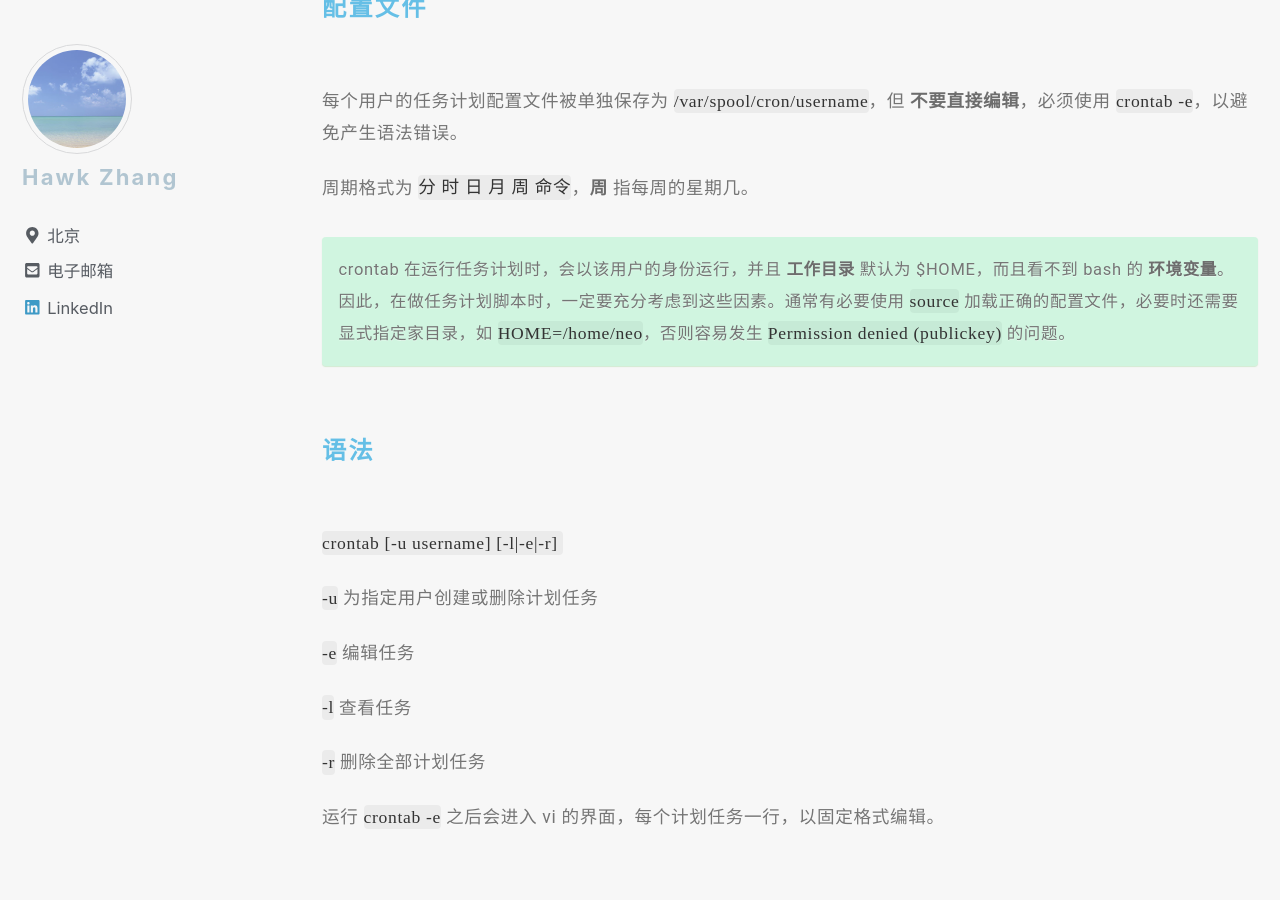
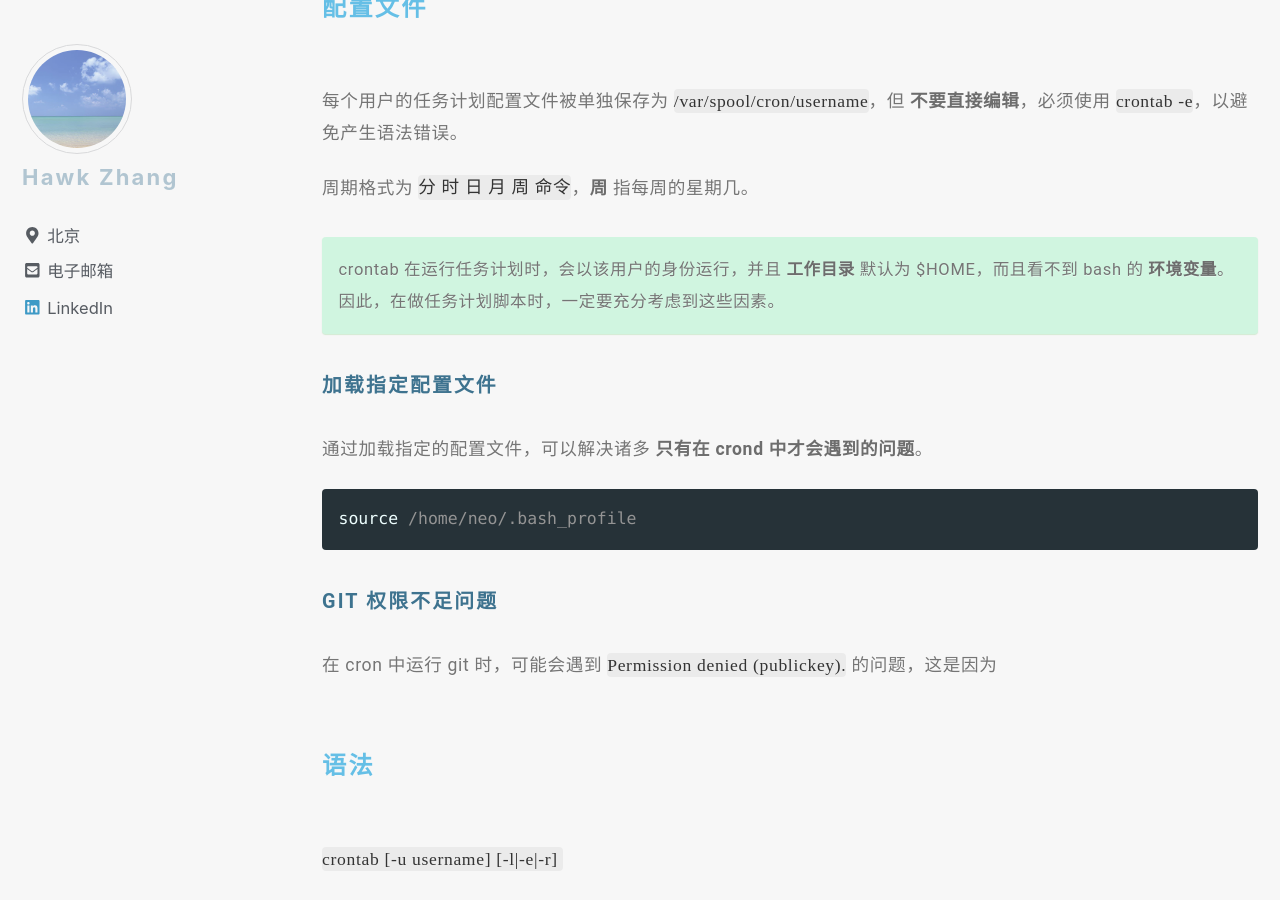
Before and after one commit to narru888/linotes_note, a Jekyll site: the page built from _posts/tools/2015-02-01-cron.md, in a window 1280 px wide and 900 px high, scrolled down 6836 px. Built offline with Jekyll 4.4.1, drawn with Linux system fonts in a browser that asks for light colours; nearby versions of some CDN libraries; a script that is not in the unit is left out; comment, search, counter and statistics services are not loaded.

Commit message:
update on 2018-08-05 17:06:01 CST

````diff
--- a/_posts/tools/2015-02-01-cron.md
+++ b/_posts/tools/2015-02-01-cron.md
@@ -273,8 +273,21 @@ CentOS 7 中的 cron 支持把所有任务计划文件保存在网络共享目
 
 周期格式为 `分 时 日 月 周 命令`，**周** 指每周的星期几。
 
-crontab 在运行任务计划时，会以该用户的身份运行，并且 **工作目录** 默认为 $HOME，而且看不到 bash 的 **环境变量**。因此，在做任务计划脚本时，一定要充分考虑到这些因素。通常有必要使用 `source` 加载正确的配置文件，必要时还需要显式指定家目录，如 `HOME=/home/neo`，否则容易发生 `Permission denied (publickey)` 的问题。
+crontab 在运行任务计划时，会以该用户的身份运行，并且 **工作目录** 默认为 $HOME，而且看不到 bash 的 **环境变量**。因此，在做任务计划脚本时，一定要充分考虑到这些因素。
 {: .notice--success}
+
+
+##### 加载指定配置文件
+
+通过加载指定的配置文件，可以解决诸多 **只有在 crond 中才会遇到的问题**。
+
+```bash
+source /home/neo/.bash_profile
+```
+
+##### GIT 权限不足问题
+
+在 cron 中运行 git 时，可能会遇到 `Permission denied (publickey).` 的问题，这是因为
 
 
 
````
Also changed, not shown: 1 other file.
